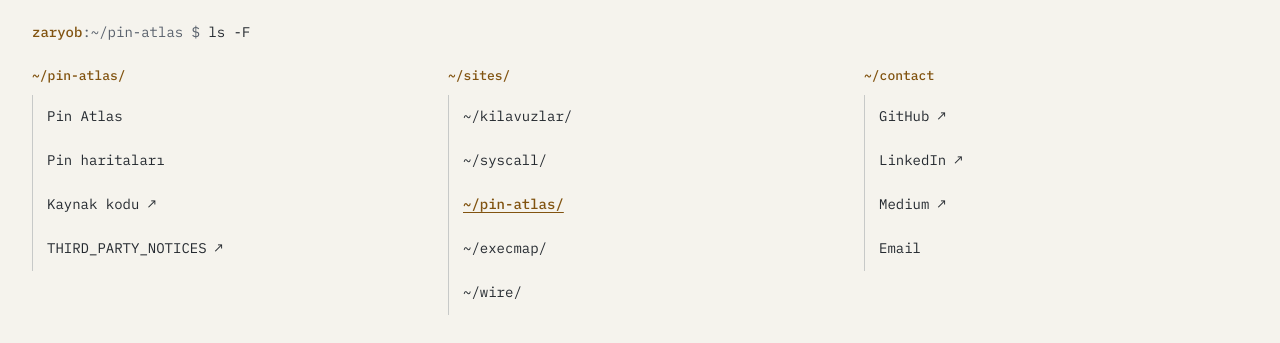
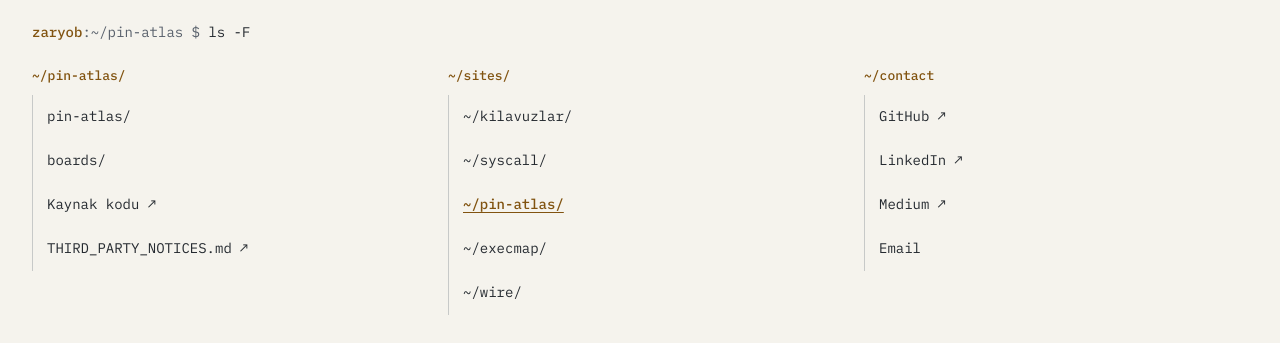
Before and after one commit to Zaryob/pin-atlas, a Jekyll site: the page built from public/tr/boards/index.html, in a window 1280 px wide and 900 px high, scrolled down 3473 px. Shown: the part 430-773 px from the top of the window. Built offline with Jekyll 4.4.1, drawn with Linux system fonts in a browser that asks for light colours.

Commit message:
List the footer's own links as ls -F file and directory names

```diff
--- a/public/_includes/site-footer.html
+++ b/public/_includes/site-footer.html
@@ -3,10 +3,10 @@
   <nav class="suite-footer__col" aria-label="Pin Atlas">
     <p class="suite-footer__title">~/pin-atlas/</p>
     <ul>
-      <li><a href="{{ '/' | relative_url }}">Pin Atlas</a></li>
-      <li><a href="{% if footer_tr %}{{ '/tr/boards/' | relative_url }}{% else %}{{ '/boards/' | relative_url }}{% endif %}"><span{% if page.layout != 'board' %} data-i18n="staticBoards"{% endif %}>{% if footer_tr %}Pin haritaları{% else %}Pinouts{% endif %}</span></a></li>
+      <li><a href="{{ '/' | relative_url }}" aria-label="Pin Atlas">pin-atlas/</a></li>
+      <li><a href="{% if footer_tr %}{{ '/tr/boards/' | relative_url }}{% else %}{{ '/boards/' | relative_url }}{% endif %}" aria-label="{% if footer_tr %}Pin haritaları{% else %}Pinouts{% endif %}"{% if page.layout != 'board' %} data-i18n-aria-label="staticBoards"{% endif %}>boards/</a></li>
       <li><a href="https://github.com/Zaryob/pin-atlas"><span{% if page.layout != 'board' %} data-i18n="sourceCode"{% endif %}>{% if footer_tr %}Kaynak kodu ↗{% else %}Source code ↗{% endif %}</span></a></li>
-      <li><a href="https://github.com/Zaryob/pin-atlas/blob/main/THIRD_PARTY_NOTICES.md">THIRD_PARTY_NOTICES <span aria-hidden="true">↗</span></a></li>
+      <li><a href="https://github.com/Zaryob/pin-atlas/blob/main/THIRD_PARTY_NOTICES.md">THIRD_PARTY_NOTICES.md <span aria-hidden="true">↗</span></a></li>
     </ul>
   </nav>
 {% endcapture %}
```
